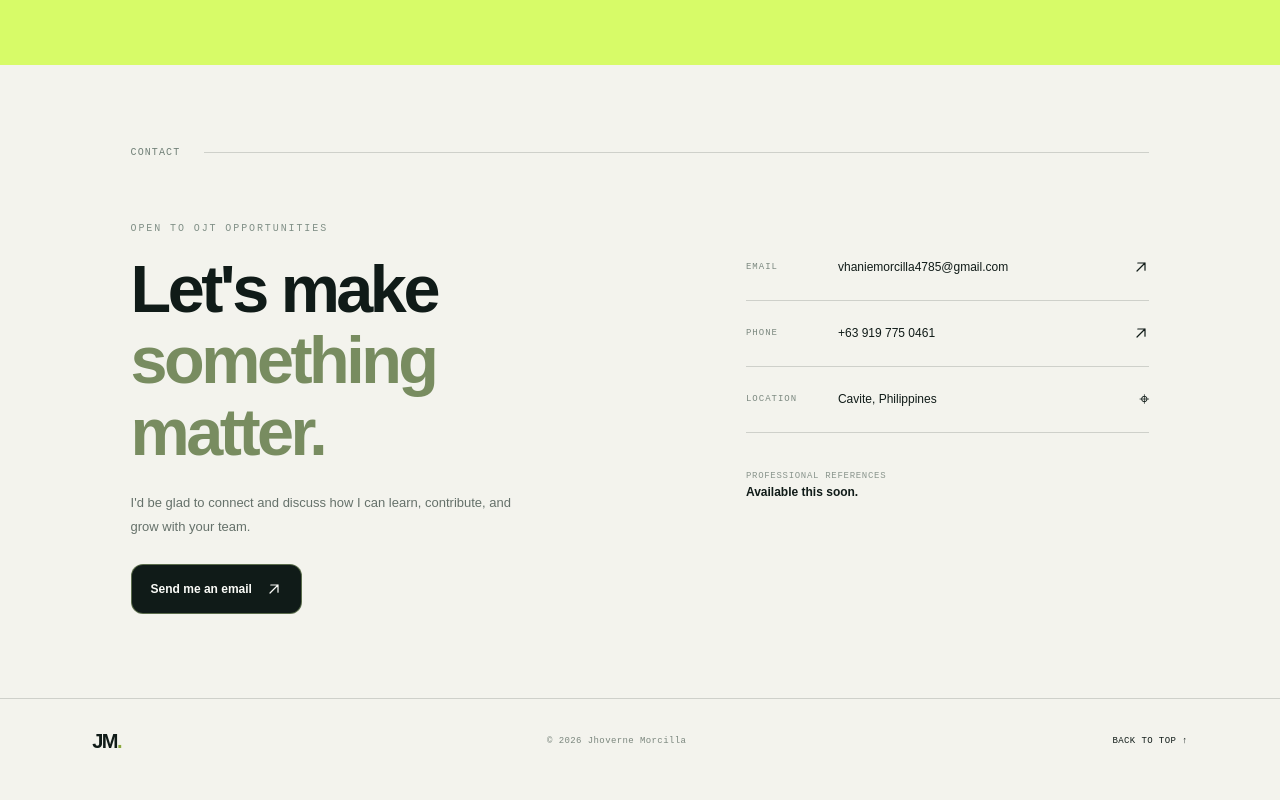
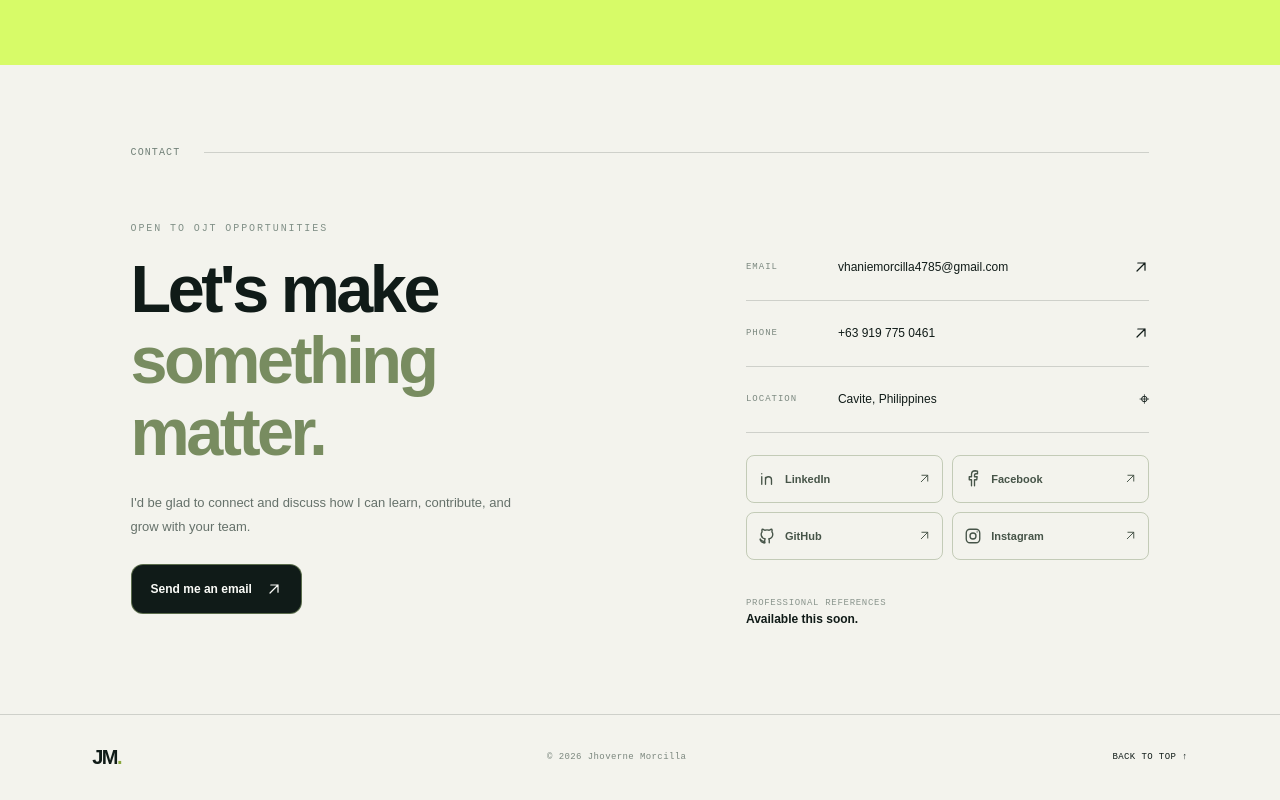
Before and after one commit to vernecles12/jhoverne-portfolio, a Next.js app: page / in a window 1280 px wide. Shown: the part 10019-10819 px from the top of the page. Built offline with nearby package versions, Linux system fonts and the light colour scheme.

Commit message:
Update my portfolio

```diff
--- a/app/globals.css
+++ b/app/globals.css
@@ -1788,6 +1788,36 @@ button:focus-visible {
 .site-shell[data-theme="dark"] .recruiter-certificate-card img { background: #f5f6f1; }
 .site-shell[data-theme="dark"] .recruiter-footer { color: var(--theme-muted); }
 
+/* Social profile links shared by both contact sections. */
+.social-links { display: grid; gap: 9px; }
+.social-links-portfolio { grid-template-columns: repeat(2, minmax(0, 1fr)); margin-top: 22px; }
+.social-links a {
+  min-width: 0;
+  min-height: 48px;
+  display: flex;
+  align-items: center;
+  gap: 9px;
+  padding: 0 11px;
+  border: 1px solid rgba(120, 140, 96, .38);
+  border-radius: 8px;
+  color: #465448;
+  font-size: 11px;
+  font-weight: 700;
+  transition: background-color .2s ease, border-color .2s ease, color .2s ease, transform .2s ease;
+}
+.social-links a:hover { transform: translateY(-2px); border-color: #8ba83e; background: rgba(215, 251, 104, .12); color: var(--ink); }
+.social-icon { width: 18px; height: 18px; flex: 0 0 18px; fill: none; stroke: currentColor; stroke-width: 1.8; stroke-linecap: round; stroke-linejoin: round; }
+.social-links a .arrow-icon { width: 13px; height: 13px; margin-left: auto; flex: 0 0 13px; }
+.social-links-recruiter { grid-template-columns: repeat(2, minmax(0, 1fr)); width: min(100%, 360px); margin-top: 8px; }
+.social-links-recruiter a { min-height: 40px; padding: 0 9px; color: #e2e8e2; border-color: rgba(255, 255, 255, .26); font-size: 10px; }
+.social-links-recruiter a:hover { color: var(--lime); background: rgba(255, 255, 255, .06); border-color: rgba(215, 251, 104, .65); }
+.site-shell[data-theme="dark"] .social-links-portfolio a { color: var(--theme-text); border-color: rgba(215, 251, 104, .34); }
+.site-shell[data-theme="dark"] .social-links-portfolio a:hover { color: var(--lime); background: rgba(215, 251, 104, .08); }
+@media (max-width: 760px) {
+  .social-links-portfolio { grid-template-columns: 1fr 1fr; }
+  .social-links a { gap: 7px; padding: 0 8px; }
+}
+
 @media (max-width: 1050px) {
   .recruiter-skills-panel {
     margin-right: -8.14%;
--- a/app/page.tsx
+++ b/app/page.tsx
@@ -167,6 +167,40 @@ function ThemeToggle({ theme, onToggle }: { theme: ThemeMode; onToggle: () => vo
 			)}
 			<span>{theme === "light" ? "Dark" : "Light"}</span>
 		</button>
+	);
+}
+
+const socialProfiles = [
+	{ name: "LinkedIn", href: "https://www.linkedin.com/in/jhoverne-morcilla-8b4588452/" },
+	{ name: "Facebook", href: "https://www.facebook.com/profile.php?id=100091918256307" },
+	{ name: "GitHub", href: "https://github.com/vernecles12" },
+	{ name: "Instagram", href: "https://www.instagram.com/define.verne/?hl=en" },
+];
+
+function SocialIcon({ name }: { name: string }) {
+	switch (name) {
+		case "LinkedIn":
+			return <svg aria-hidden="true" viewBox="0 0 24 24" className="social-icon"><path d="M5 9v10M5 5v.01M10 19v-6a4 4 0 0 1 8 0v6M10 10v9" /></svg>;
+		case "Facebook":
+			return <svg aria-hidden="true" viewBox="0 0 24 24" className="social-icon"><path d="M14 21v-8h3l.5-4H14V7c0-1.2.4-2 2-2h2V1.5A22 22 0 0 0 15 1c-3 0-5 1.8-5 5v3H7v4h3v8" /></svg>;
+		case "GitHub":
+			return <svg aria-hidden="true" viewBox="0 0 24 24" className="social-icon"><path d="M9 19c-4 1-4-2-6-2m12 4v-3.1a2.7 2.7 0 0 0-.8-2.1c2.7-.3 5.5-1.3 5.5-6A4.7 4.7 0 0 0 18.5 6.5 4.4 4.4 0 0 0 18.4 3S17.4 2.7 15 4.3a12 12 0 0 0-6 0C6.6 2.7 5.6 3 5.6 3a4.4 4.4 0 0 0-.1 3.5A4.7 4.7 0 0 0 4.2 9.8c0 4.7 2.8 5.7 5.5 6A2.7 2.7 0 0 0 9 18v3" /><path d="M9 21c-4 0-6-2-6-5" /></svg>;
+		default:
+			return <svg aria-hidden="true" viewBox="0 0 24 24" className="social-icon"><rect x="3" y="3" width="18" height="18" rx="5" /><circle cx="12" cy="12" r="4" /><path d="M17.5 6.5h.01" /></svg>;
+	}
+}
+
+function SocialLinks({ variant }: { variant: "portfolio" | "recruiter" }) {
+	return (
+		<nav className={`social-links social-links-${variant}`} aria-label="Social profiles">
+			{socialProfiles.map((profile) => (
+				<a key={profile.name} href={profile.href} target="_blank" rel="noreferrer" aria-label={`Visit my ${profile.name} profile`}>
+					<SocialIcon name={profile.name} />
+					<span>{profile.name}</span>
+					<ArrowUpRight />
+				</a>
+			))}
+		</nav>
 	);
 }
 
@@ -417,6 +451,7 @@ function RecruiterView({ view, onChangeView, onShowPortfolio, theme, onToggleThe
 						<a className="button button-primary" href="mailto:vhaniemorcilla4785@gmail.com">Email Jhoverne <ArrowUpRight /></a>
 						<a className="recruiter-contact-detail" href="tel:+639197750461">+63 919 775 0461</a>
 						<span className="recruiter-contact-detail">Cavite, Philippines</span>
+						<SocialLinks variant="recruiter" />
 					</div>
 				</div>
 			</section>
@@ -973,6 +1008,7 @@ function PortfolioView({ view, onChangeView, theme, onToggleTheme }: { view: Vie
 						<a href="mailto:vhaniemorcilla4785@gmail.com" className="contact-item"><span className="contact-label">EMAIL</span><span>vhaniemorcilla4785@gmail.com</span><ArrowUpRight /></a>
 						<a href="tel:+639197750461" className="contact-item"><span className="contact-label">PHONE</span><span>+63 919 775 0461</span><ArrowUpRight /></a>
 						<div className="contact-item contact-static"><span className="contact-label">LOCATION</span><span>Cavite, Philippines</span><span className="location-pin">⌖</span></div>
+						<SocialLinks variant="portfolio" />
 						<div className="reference-note">PROFESSIONAL REFERENCES<br /><strong>Available this soon.</strong></div>
 					</div>
 				</div>
```
